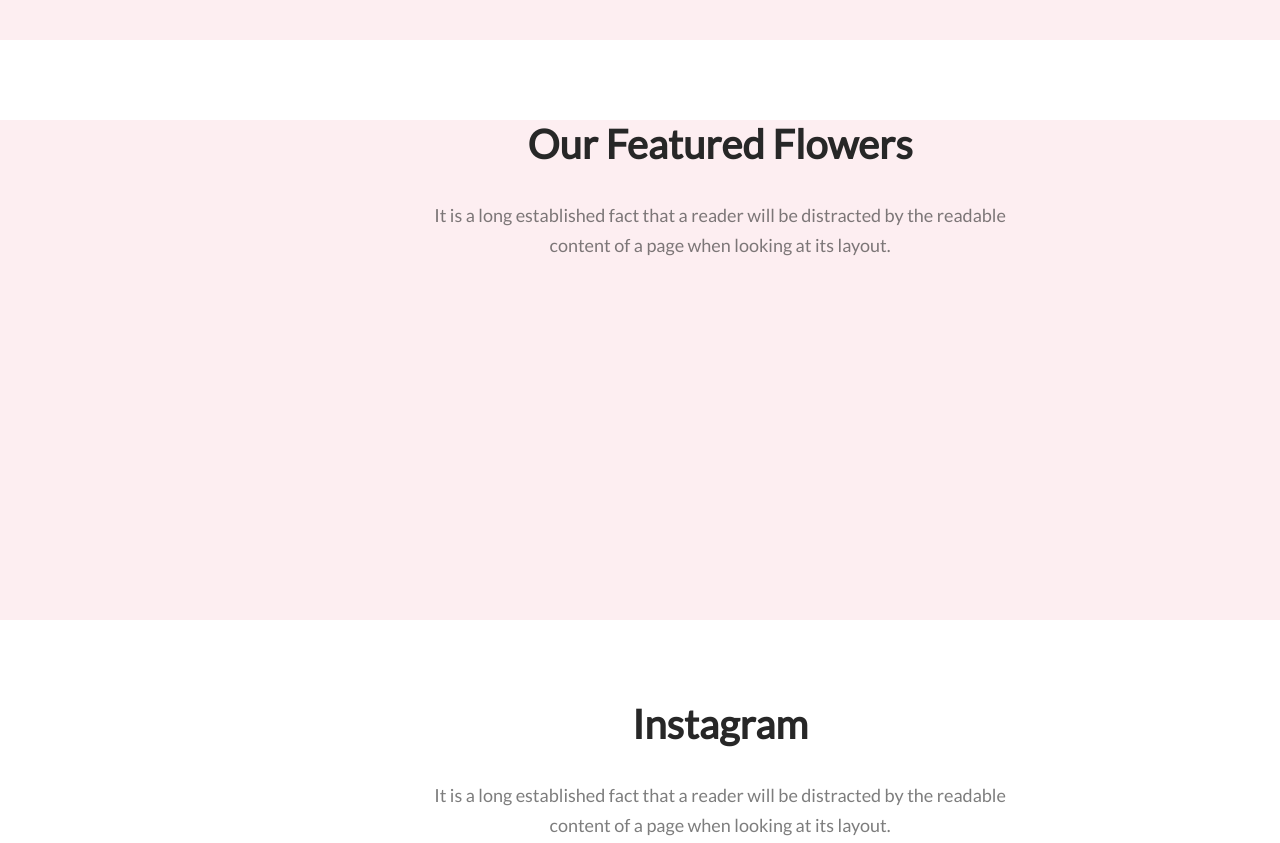
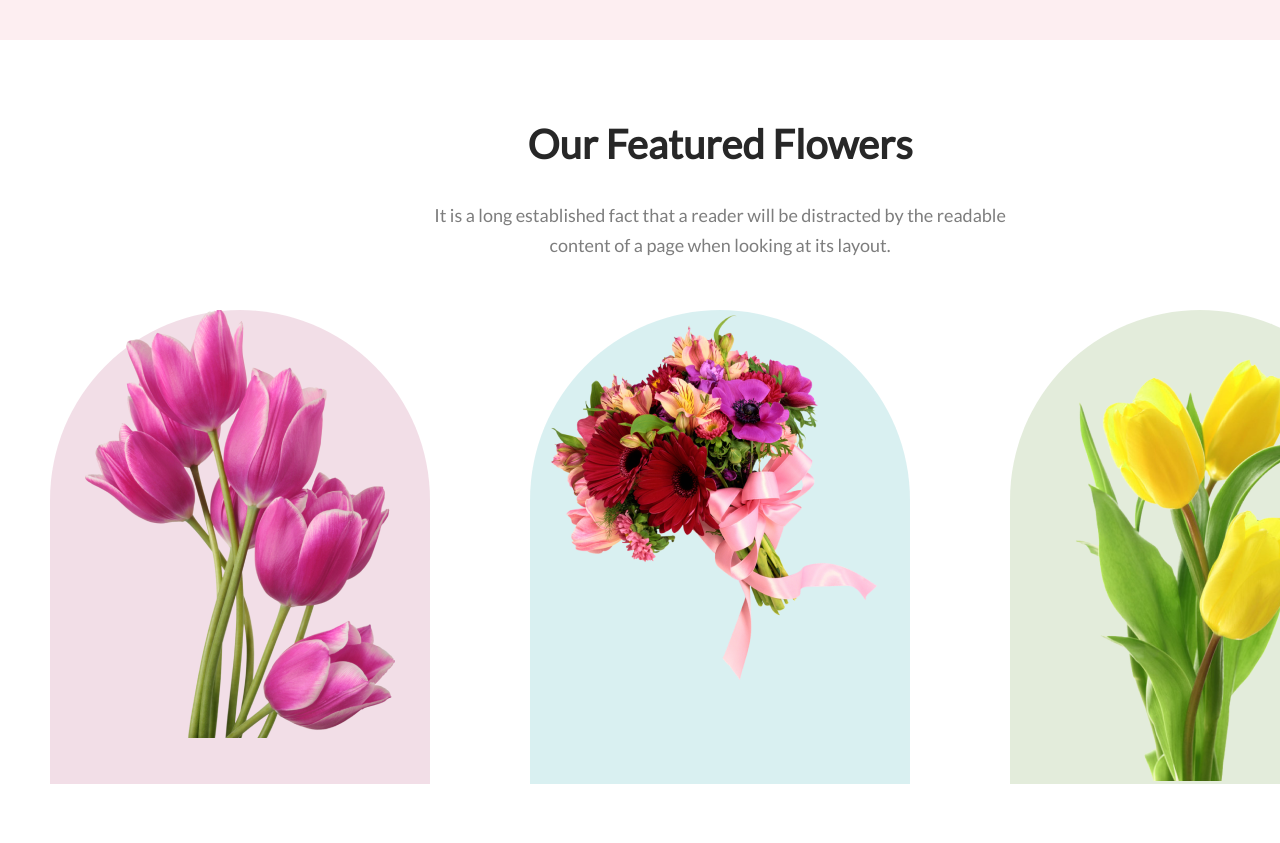
Before and after one commit to Amran13/flowers-shop, a plain HTML site: page index.html in a window 1280 px wide. Shown: the part 860-1703 px from the top of the page. Drawn offline with Linux system fonts and the light colour scheme.

Commit message:
featured section done

```diff
--- a/index.html
+++ b/index.html
@@ -31,6 +31,17 @@
             <h1 class="section-heading">Our Featured Flowers</h1>
             <p class="section-text">It is a long established fact that a reader will be distracted by the readable <br>
                 content of a page when looking at its layout.</p>
+            <div class="feature-flowers-container">
+                <div class="feature-flower1">
+                    <img src="./Flower Asset/pngwing 6.png" alt="">
+                </div>
+                <div class="feature-flower2">
+                    <img src="./Flower Asset/pngwing 5.png" alt="">
+                </div>
+                <div class="feature-flower3">
+                    <img src="./Flower Asset/pngwing 7.png" alt="">
+                </div>
+            </div>
         </section>
 
 
--- a/style.css
+++ b/style.css
@@ -34,8 +34,31 @@ header{
 .feature{
     margin: 80px auto;
     width: 1440px;
-    height: 500px;
-    background-color: #fdeef1;
+
+}
+.feature-flowers-container{
+    display: flex;
+    justify-content: space-around;
+    margin-top: 50px;
+}
+.feature-flower1{
+    background: rgba(167, 33, 98, 0.15);
+    border-radius: 300px 300px 0px 0px;
+    text-align: center;
+    width: 380px;
+}
+.feature-flower2{
+    background: rgba(5, 151, 160, 0.15);
+    border-radius: 300px 300px 0px 0px;
+    text-align: center;
+    width: 380px;
+
+}
+.feature-flower3{
+    background: rgba(71, 125, 17, 0.15);
+    border-radius: 300px 300px 0px 0px;
+    text-align: center;
+    width: 380px;
 }
 
 /* insta section style  */
```
